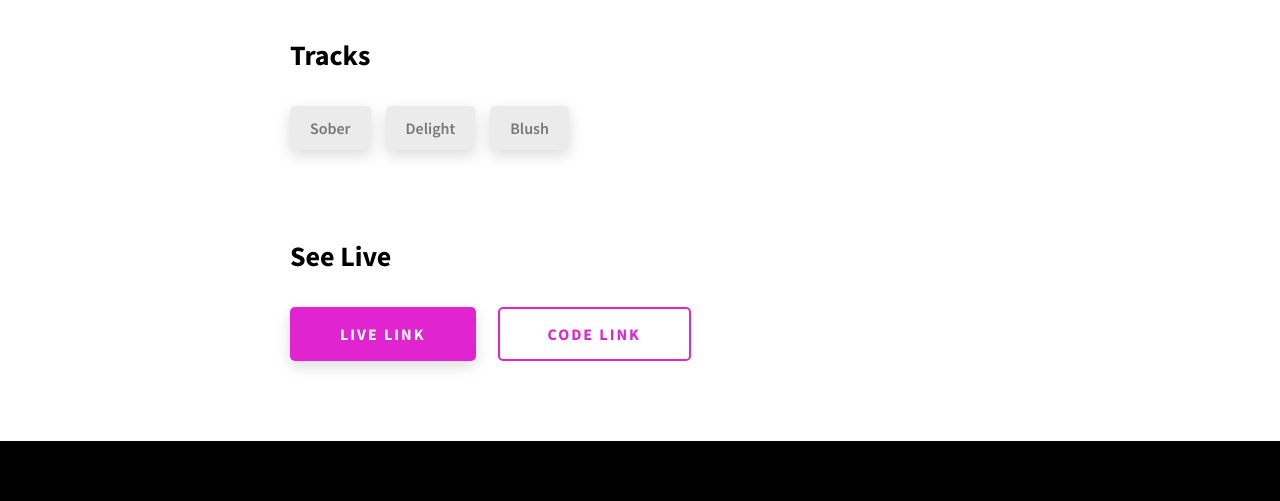
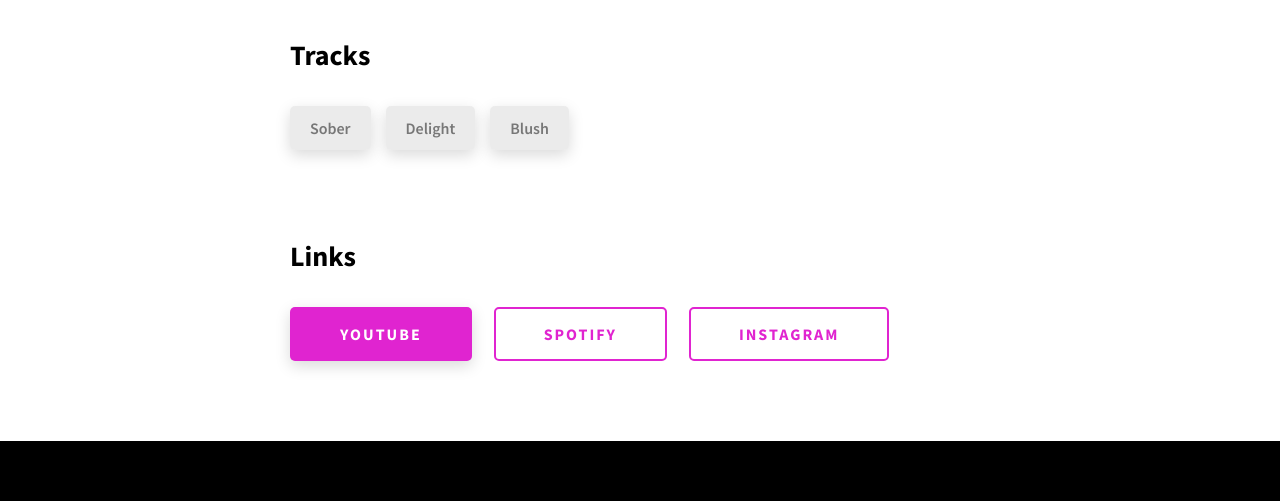
Before and after one commit to LofiPoochie/LofiPoochie.github.io, a website: page project-1.html in a window 1280 px wide. Shown: the part 1739-2240 px from the top of the page. Drawn offline with Linux system fonts and the light colour scheme.

Commit message:
more Remy social links

```diff
--- a/project-1.html
+++ b/project-1.html
@@ -134,18 +134,24 @@
               </div>
             </div>
             <div class="project-details__links">
-              <h3 class="project-details__content-title">See Live</h3>
+              <h3 class="project-details__content-title">Links</h3>
               <a
-                href="#"
+                href="https://www.youtube.com/channel/UC0wabJtBJrkcVDTD8BYBnGA/featured"
                 class="btn btn--med btn--theme project-details__links-btn"
                 target="_blank"
-                >Live Link</a
+                >YouTube</a
               >
               <a
-                href="#"
+                href="https://open.spotify.com/artist/06gfiO3xSzzKb2ED48wIoO?si=Zx1tZD61QxawGek6ptKj-g"
                 class="btn btn--med btn--theme-inv project-details__links-btn"
                 target="_blank"
-                >Code Link</a
+                >Spotify</a
+              >
+              <a
+                href="https://www.instagram.com/remyseijen/"
+                class="btn btn--med btn--theme-inv project-details__links-btn"
+                target="_blank"
+                >Instagram</a
               >
             </div>
           </div>
```
